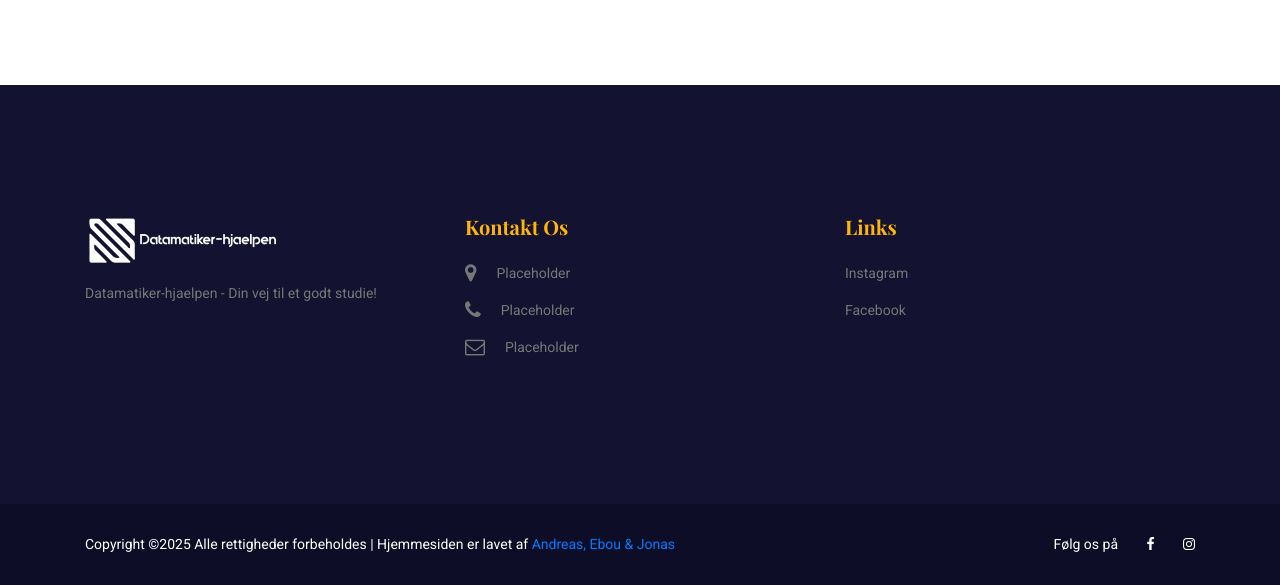
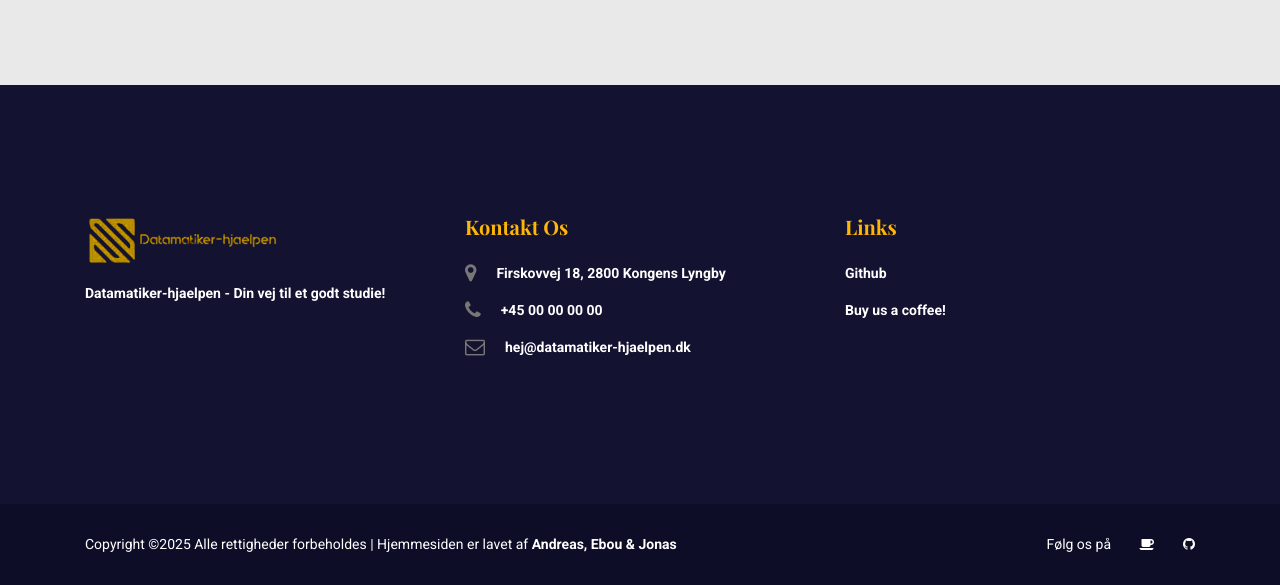
Before and after one commit to Guacamoleboy/datamatiker-hjaelpen.dk, a PHP site: page / in a window 1280 px wide. Shown: the part 2920-3505 px from the top of the page. Run offline with PHP 8.4, Linux system fonts and the light colour scheme.

Commit message:
Footer updated

```diff
--- a/Website/assets/css/style.css
+++ b/Website/assets/css/style.css
@@ -1,6 +1,7 @@
 @import url("https://fonts.googleapis.com/css?family=Roboto:300,400,500,700");
 @import url("https://fonts.googleapis.com/css?family=Playfair+Display:400,700");
 body {
+    background-color: #e9e9e9;
     color: #777;
     font-family: "Roboto", sans-serif;
     font-size: 14px;
@@ -319,7 +320,7 @@ textarea:focus {
 
 .header-area {
     padding: 20px 0;
-    background: #fff;
+    background: #d8d8d8;
     position: absolute;
     top: 20px;
     left: 50%;
@@ -2089,6 +2090,12 @@ del {
     color: #f8b600
 }
 
+.footer-area b {
+
+    color: #fff !important;
+
+}
+
 h1 {
     font-size: 36px
 }
--- a/Website/index.html
+++ b/Website/index.html
@@ -208,8 +208,8 @@
                 <div class="row">
                     <div class="col-md-4">
                         <div class="single-widget single-widget1">
-                            <a href="index.html"><img src="assets/images/logo/logo2-white.png" alt=""></a>
-                            <p class="mt-3">Datamatiker-hjaelpen - Din vej til et godt studie!</p>
+                            <a href="index.html"><img src="assets/images/logo/logo2-orange.png" alt=""></a>
+                            <p class="mt-3"><b>Datamatiker-hjaelpen - Din vej til et godt studie!</b></p>
                         </div>
                     </div>
                     <div class="col-md-4">
@@ -220,7 +220,7 @@
                                     <i class="fa fa-map-marker"></i>
                                 </div>
                                 <div class="info-text">
-                                    <p>Placeholder</p>
+                                    <p><b>Firskovvej 18, 2800 Kongens Lyngby</b></p>
                                 </div>
                             </div>
                             <div class="d-flex">
@@ -228,7 +228,7 @@
                                     <i class="fa fa-phone"></i>
                                 </div>
                                 <div class="info-text">
-                                    <p>Placeholder</p>
+                                    <p><b>+45 00 00 00 00</b></p>
                                 </div>
                             </div>
                             <div class="d-flex">
@@ -236,7 +236,7 @@
                                     <i class="fa fa-envelope-o"></i>
                                 </div>
                                 <div class="info-text">
-                                    <p>Placeholder</p>
+                                    <p><b>hej@datamatiker-hjaelpen.dk</b></p>
                                 </div>
                             </div>
                         </div>
@@ -244,9 +244,10 @@
                     <div class="col-md-4">
                         <div class="single-widget single-widget3">
                             <h5 class="mb-4">Links</h5>
-                            <!--<p>Youtube</p>-->
-                            <p>Instagram</p>
-                            <p>Facebook</p>
+                            <div class="b-white">
+                                <p><a href="#"><b>Github</b></a></p>
+                                <p><a href="https://buymeacoffee.com/datamatikerhjaelpen"><b>Buy us a coffee!</b></a></p>
+                            </div>
                         </div>
                     </div>
                 </div>
@@ -256,8 +257,9 @@
             <div class="container">
                 <div class="row">
                     <div class="col-lg-7 col-md-6">
+
                         <span>
-                        Copyright &copy;<script>document.write(new Date().getFullYear());</script> Alle rettigheder forbeholdes | Hjemmesiden er lavet af <a href="https://datamatiker-hjaelpen.dk" target="_blank">Andreas, Ebou & Jonas</a>
+                        Copyright &copy;<script>document.write(new Date().getFullYear());</script> Alle rettigheder forbeholdes | Hjemmesiden er lavet af <a href="https://datamatiker-hjaelpen.dk" target="_blank"><b>Andreas, Ebou & Jonas</b></a>
                         </span>
 
                     </div>
@@ -265,9 +267,8 @@
                         <div class="social-icons">
                             <ul>
                                 <li class="no-margin">Følg os på</li>
-                                <li><a href="#"><i class="fa fa-facebook"></i></a></li>
-                                <li><a href="#"><i class="fa fa-instagram"></i></a></li>
-                                <!--<li><a href="#"><i class="fa fa-youtube"></i></a></li>-->
+                                <li><a href="https://buymeacoffee.com/datamatikerhjaelpen"><i class="fa fa-coffee"></i></a></li>
+                                <li><a href="#"><i class="fa fa-github"></i></a></li>
                             </ul>
                         </div>
                     </div>
```
Also changed, not shown: Website/test.html (+12 -12 lines), Website/assets/images/logo/logo2-orange.png (added).
